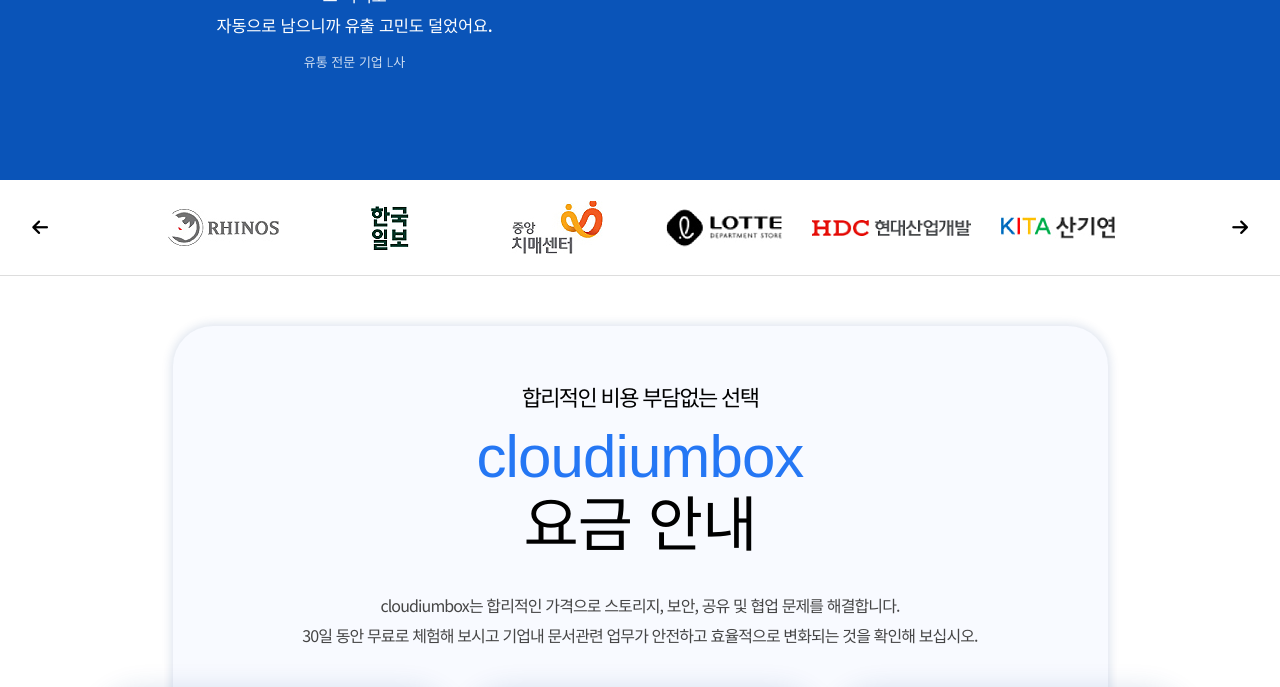
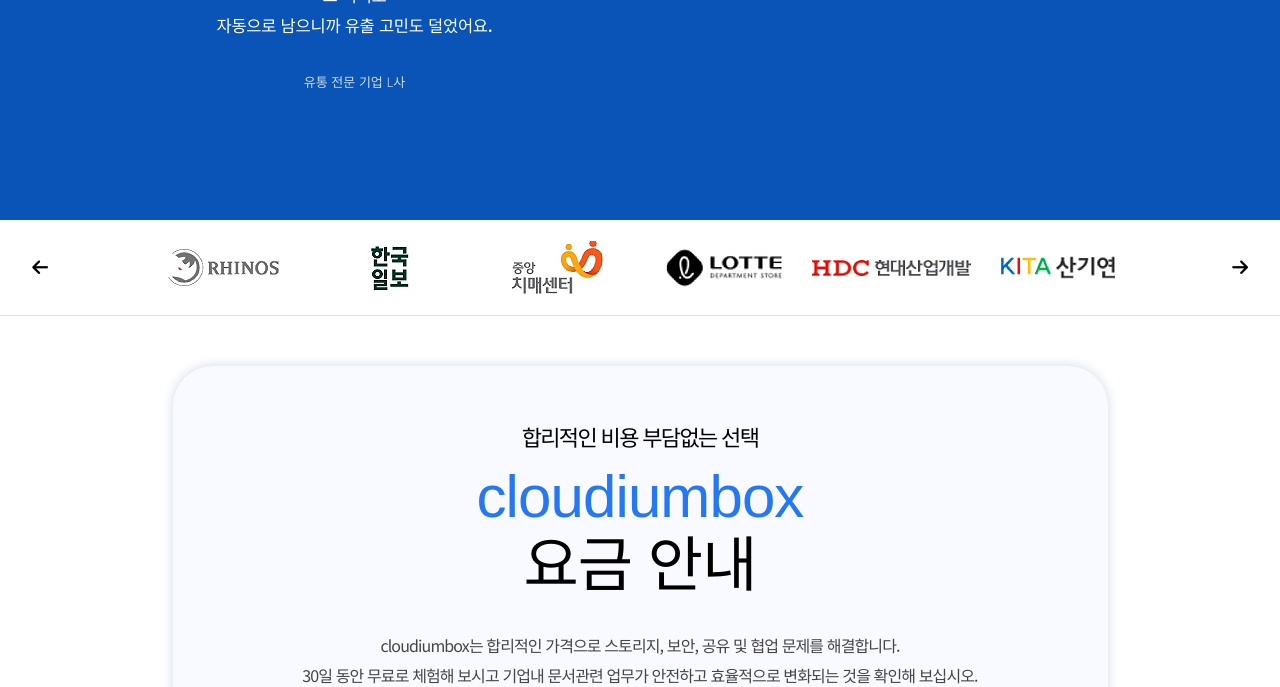
Before and after one commit to keembloo/CloudiumBox, a website: page index.html in a window 1280 px wide. Shown: the part 3117-3804 px from the top of the page. Drawn offline with nearby package versions, Linux system fonts and the light colour scheme; files that its build step writes are made by us from their sources; a web font is replaced by a local one.

Commit message:
style: Modefiy style flie

```diff
--- a/scss/05_layouts/_with-carousel.scss
+++ b/scss/05_layouts/_with-carousel.scss
@@ -77,6 +77,7 @@
   display: flex;
   justify-content: center;
   padding-top: 3rem;
+  min-width: 4.4rem;
 
   & a {
     width: 40.5%;
@@ -165,10 +166,13 @@
     & p.txt02 {
       font-size: 1.3rem;
       margin-top: 1.5rem;
-
       & a {
         opacity: 0.8;
         font-weight: 300;
+        display: flex;
+        justify-content: center;
+        align-items: center;
+        padding: 2rem 0;
       }
     }
   }
```
